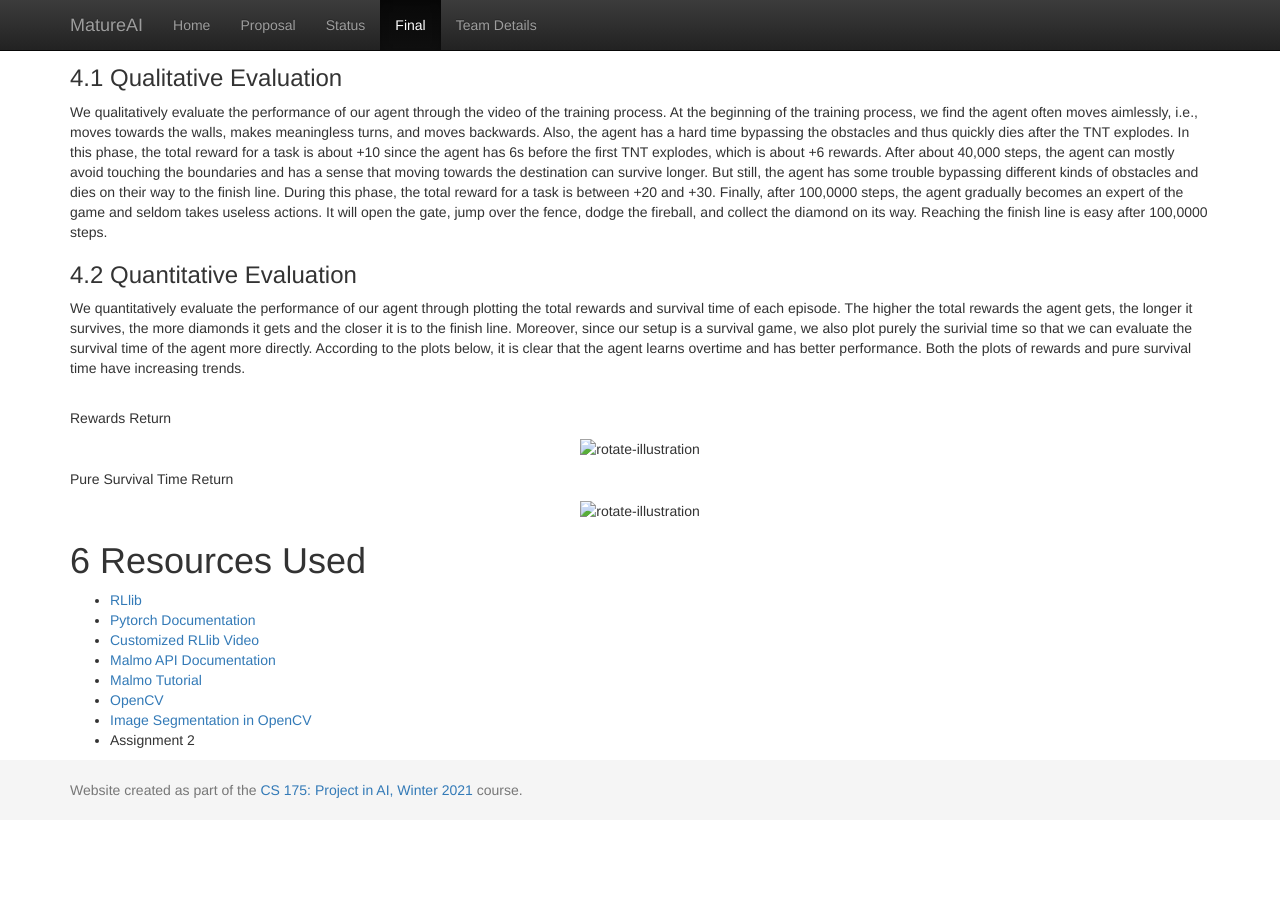
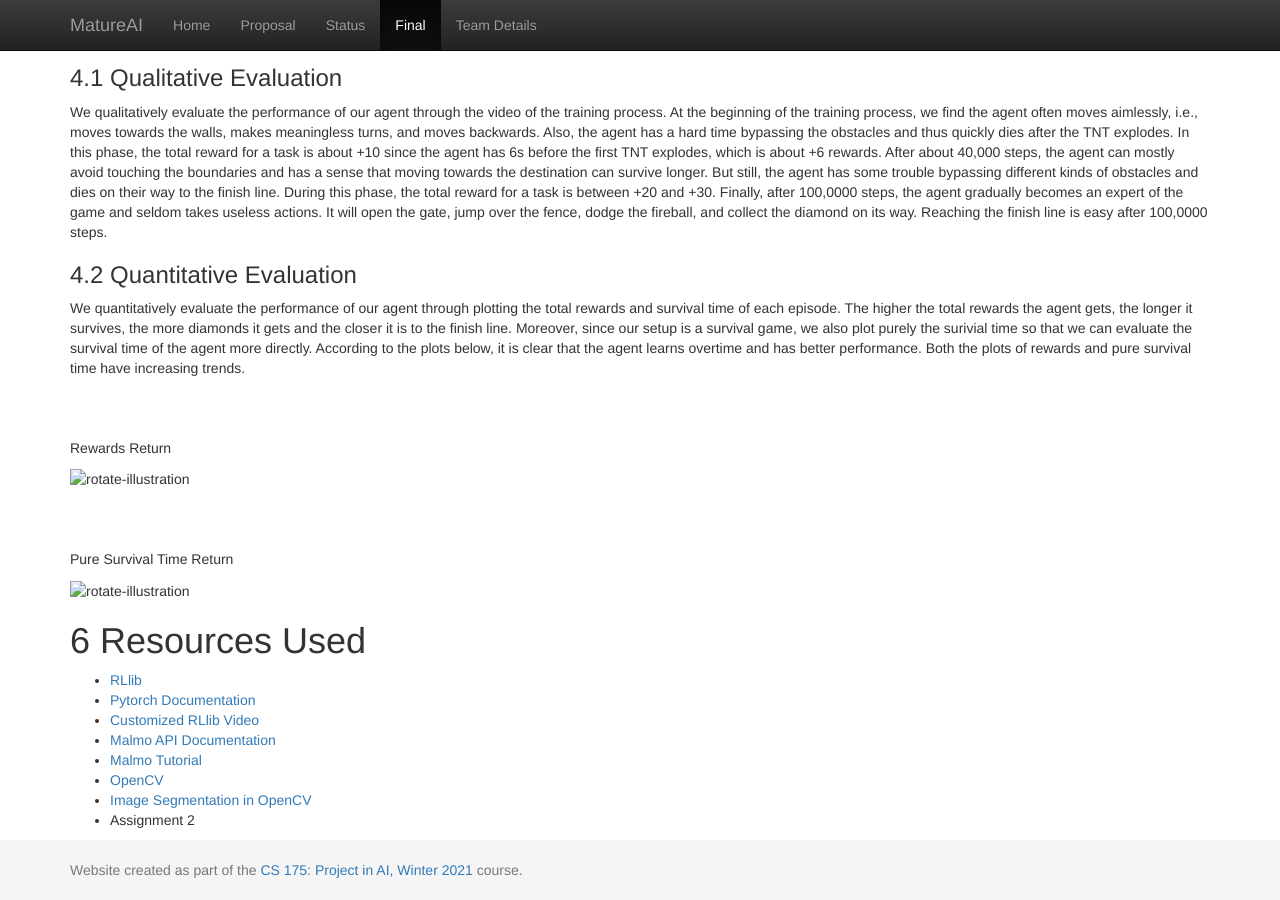
Before and after one commit to LeoLuo0320/MatureAI, a Jekyll site: the page built from docs/final.md, in a window 1280 px wide and 900 px high, scrolled down 5079 px. Built offline with Jekyll 4.4.1, drawn with Linux system fonts in a browser that asks for light colours; before the commit the page ends 5899 px from its top, so only the background shows below that.

Commit message:
Update final.md

```diff
--- a/docs/final.md
+++ b/docs/final.md
@@ -175,15 +175,18 @@ We qualitatively evaluate the performance of our agent through the video of the
 
 ### 4.2 Quantitative Evaluation
 We quantitatively evaluate the performance of our agent through plotting the total rewards and survival time of each episode. The higher the total rewards the agent gets, the longer it survives, the more diamonds it gets and the closer it is to the finish line. Moreover, since our setup is a survival game, we also plot purely the surivial time so that we can evaluate the survival time of the agent more directly. According to the plots below, it is clear that the agent learns overtime and has better performance. Both the plots of rewards and pure survival time have increasing trends.
+
 <br/><br/>
 
 Rewards Return
-<p align="center">
+<p>
 <img width="250" alt="rotate-illustration" src="../Evaluations/returns_UpdateStepFunction.png">
 </p>
 
+<br/><br/>
+
 Pure Survival Time Return
-<p align="center">
+<p>
 <img width="250" alt="rotate-illustration" src="../Evaluations/returns_OpenGateDiscrete.png">
 </p>
 
```
